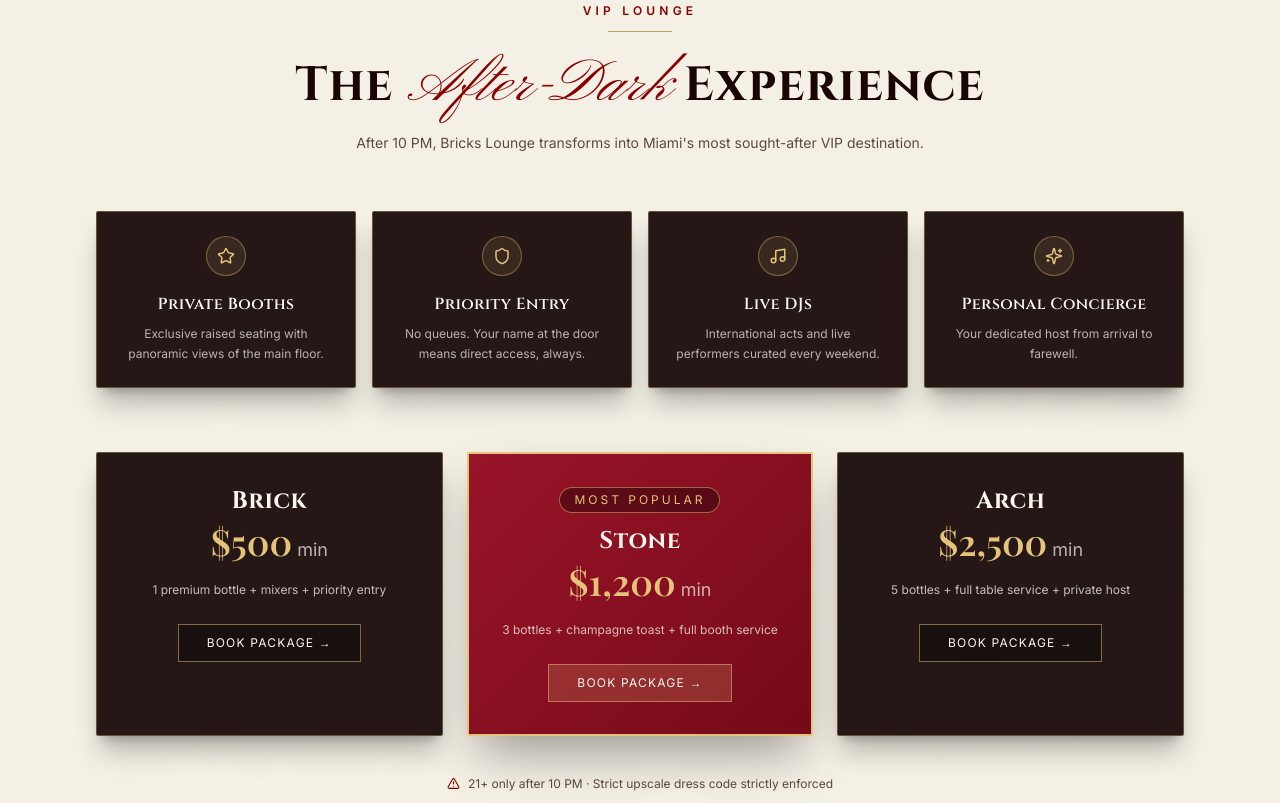
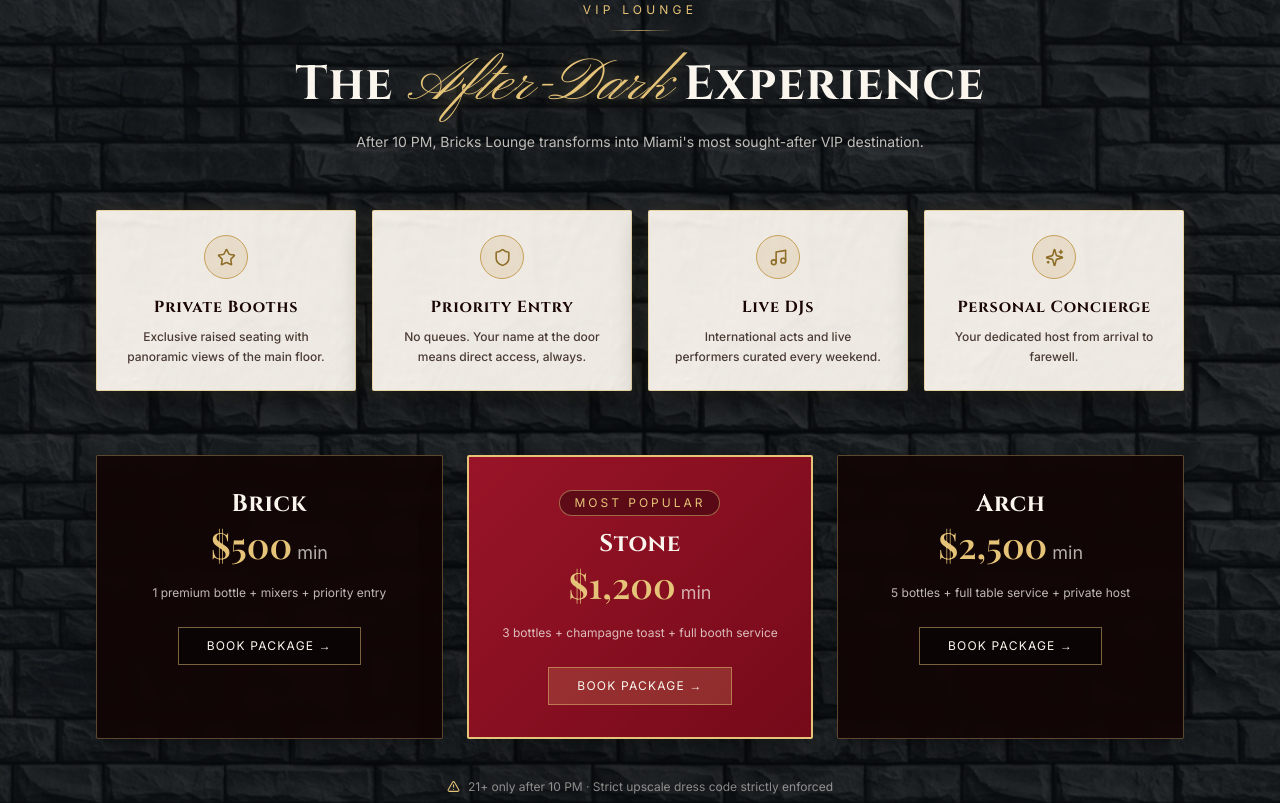
Before and after one commit to Goodomenn/ela-trading, a React (Vite) app: page / in a window 1280 px wide. Shown: the part 1698-2501 px from the top of the page. Built offline with nearby package versions, Linux system fonts and the light colour scheme; a web font is replaced by a local one.

Commit message:
Restore stone background to LoungeSection and apply cream plaster texture to perk cards

```diff
--- a/src/components/LoungeSection.jsx
+++ b/src/components/LoungeSection.jsx
@@ -17,44 +17,50 @@ const packages = [
 
 export default function LoungeSection() {
   return (
-    <section id="lounge" className="relative py-24 border-y border-bl-gold/20"
-      style={{backgroundImage:"url('/textures/cream-plaster.png')", backgroundSize:"cover"}}>
-      {/* Light warm stucco/plaster overlay */}
-      <div className="absolute inset-0" style={{background:"rgba(247,242,231,0.78)"}}/>
-
+    <section id="lounge" className="relative py-24"
+      style={{backgroundImage:"url('/textures/brick.jpg')", backgroundSize:"cover", backgroundAttachment:"fixed"}}>
+      <div className="absolute inset-0" style={{background:"rgba(8,10,14,0.82)"}}/>
       <div className="relative z-10 section-inner">
         {/* Header */}
         <div className="text-center mb-14">
-          <span className="font-sans text-xs tracking-[0.35em] uppercase font-semibold text-[#8B0000] mb-3 block">
-            VIP Lounge
-          </span>
-          <div className="w-16 h-[1.5px] bg-[#C5A059] mx-auto mb-6" />
-          <h2 className="font-display text-4xl md:text-5xl font-bold tracking-wide text-[#1a0505]">
-            The <span className="font-script text-5xl md:text-6xl font-normal italic text-[#8B0000]">After-Dark</span> Experience
+          <span className="section-label-light">VIP Lounge</span>
+          <div className="divider-white mx-auto"/>
+          <h2 className="font-display text-4xl md:text-5xl font-bold tracking-wide" style={{color:"#FAF6EE"}}>
+            The <span className="font-script text-5xl md:text-6xl font-normal italic" style={{color:"#E5C378", textShadow:"0 0 16px rgba(229,195,120,0.35)"}}>After-Dark</span> Experience
           </h2>
-          <p className="font-sans text-sm mt-4 max-w-xl mx-auto leading-relaxed text-[#5C4A42]">
+          <p className="font-sans text-sm mt-4 max-w-xl mx-auto leading-relaxed" style={{color:"rgba(250,246,238,0.75)"}}>
             After 10 PM, Bricks Lounge transforms into Miami's most sought-after VIP destination.
           </p>
         </div>
 
-        {/* Perks grid */}
+        {/* Perks grid — cards have the cream plaster texture background */}
         <div className="grid grid-cols-2 lg:grid-cols-4 gap-4 mb-16">
           {perks.map((p,i)=>(
             <motion.div key={i}
               whileInView={{opacity:1,y:0}} initial={{opacity:0,y:20}}
               viewport={{once:true}} transition={{delay:i*0.1}}
-              className="p-6 text-center transition-all duration-300 shadow-xl shadow-black/25 rounded-sm"
+              className="p-6 text-center transition-all duration-300 shadow-2xl shadow-black/50 rounded-sm relative overflow-hidden group hover:-translate-y-1"
               style={{
-                background: "rgba(18,5,5,0.92)",
-                border: "1.5px solid rgba(229,195,120,0.35)",
-                backdropFilter: "blur(8px)"
+                backgroundImage: "url('/textures/cream-plaster.png')",
+                backgroundSize: "cover",
+                backgroundPosition: "center",
+                border: "1.5px solid rgba(229,195,120,0.60)",
+                boxShadow: "0 10px 30px rgba(0,0,0,0.5), 0 0 15px rgba(229,195,120,0.15)"
               }}>
-              <div className="w-10 h-10 flex items-center justify-center mx-auto mb-4 rounded-full"
-                style={{border:"1px solid rgba(229,195,120,0.40)", color:"#E5C378", background:"rgba(229,195,120,0.10)"}}>
-                <p.icon size={18}/>
+              <div className="w-11 h-11 flex items-center justify-center mx-auto mb-4 rounded-full transition-transform group-hover:scale-110"
+                style={{
+                  border: "1.5px solid #C5A059",
+                  background: "rgba(197,160,89,0.20)",
+                  color: "#8E6E28"
+                }}>
+                <p.icon size={19} />
               </div>
-              <h4 className="font-display font-semibold text-base mb-2 tracking-wide" style={{color:"#FAF6EE"}}>{p.title}</h4>
-              <p className="font-sans text-xs leading-relaxed" style={{color:"rgba(250,246,238,0.70)"}}>{p.desc}</p>
+              <h4 className="font-display font-bold text-base mb-2 tracking-wider text-[#1a0505]">
+                {p.title}
+              </h4>
+              <p className="font-sans text-xs leading-relaxed text-[#4A3B34] font-medium">
+                {p.desc}
+              </p>
             </motion.div>
           ))}
         </div>
@@ -101,8 +107,9 @@ export default function LoungeSection() {
         </div>
 
         {/* Fine print */}
-        <div className="flex items-center justify-center gap-2 text-xs font-sans text-center text-[#5C4A42]">
-          <AlertTriangle size={13} style={{color:"#8B0000"}}/>
+        <div className="flex items-center justify-center gap-2 text-xs font-sans text-center"
+          style={{color:"rgba(250,246,238,0.55)"}}>
+          <AlertTriangle size={13} style={{color:"#E5C378"}}/>
           <span>21+ only after 10 PM · Strict upscale dress code strictly enforced</span>
         </div>
       </div>
```
